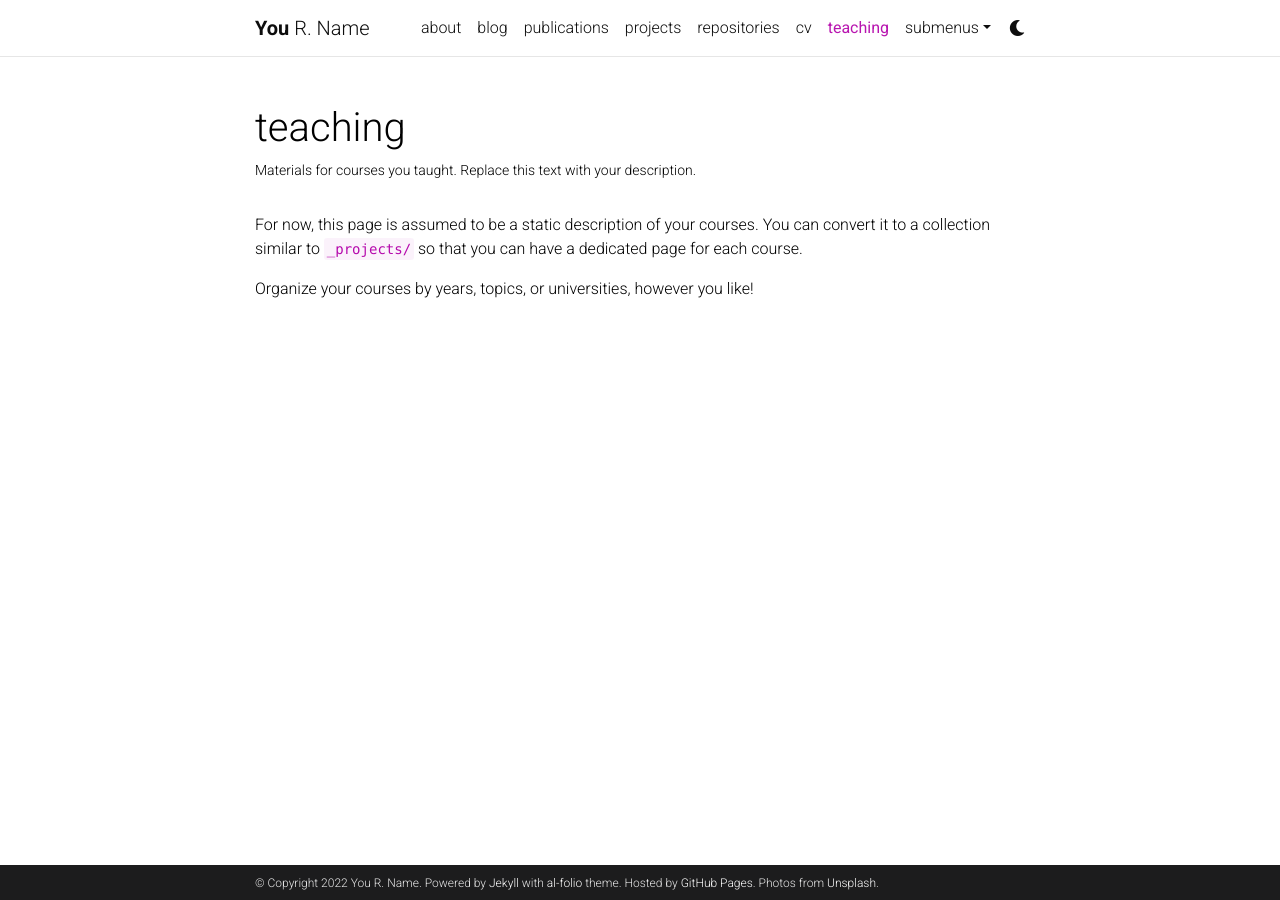
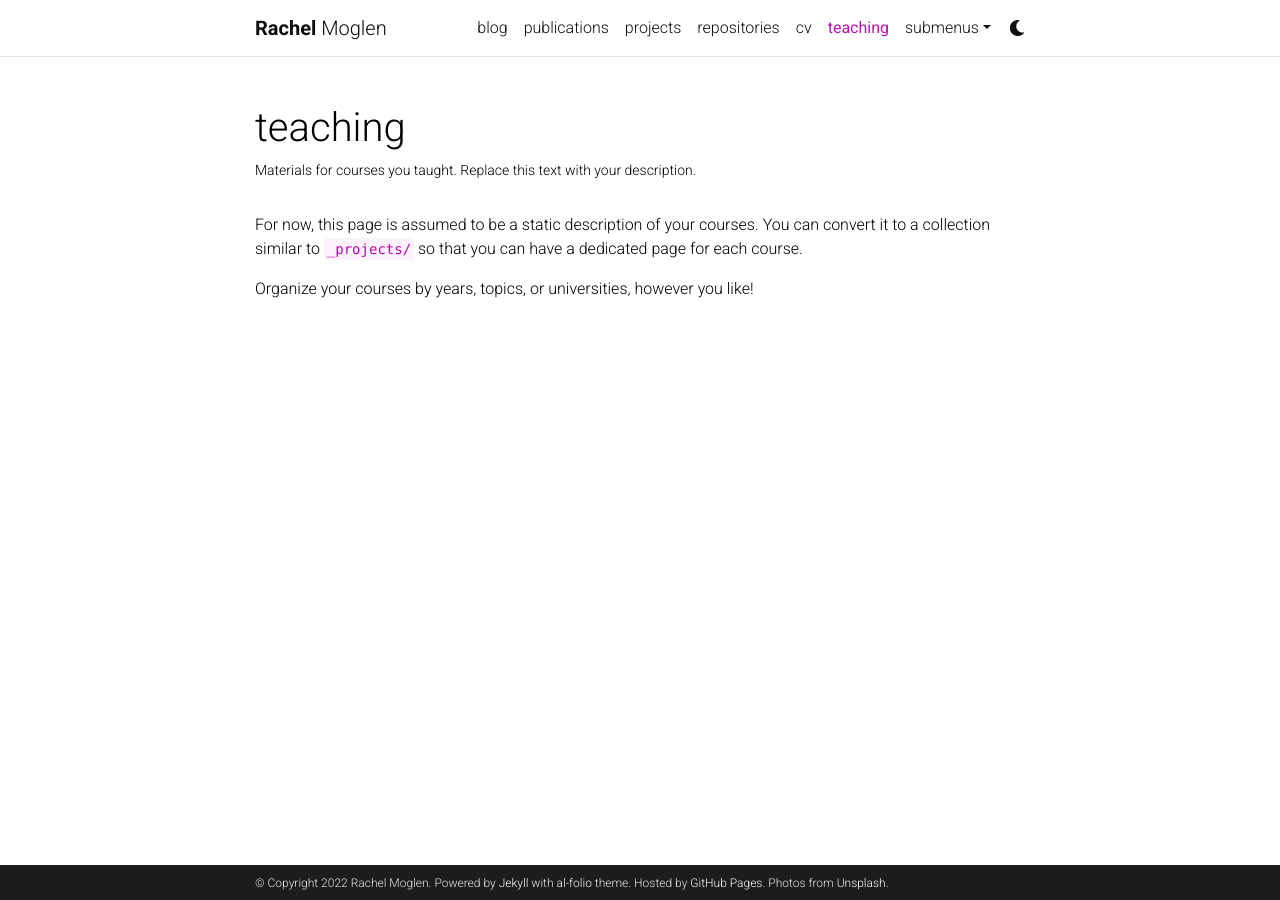
Before and after one commit to rmoglen/rmoglen.github.io, a Jekyll site: the page built from _pages/teaching.md, in a window 1280 px wide. Built offline with Jekyll 4.4.1, drawn with Linux system fonts in a browser that asks for light colours; comment, search, counter and statistics services are not loaded; a style sheet for code colours, icons or effects is not loaded.

Commit message:
updating about section

```diff
--- a/_config.yml
+++ b/_config.yml
@@ -3,17 +3,17 @@
 # -----------------------------------------------------------------------------
 
 title: blank # the website title (if blank, full name will be used instead)
-first_name: You
-middle_name: R.
-last_name: Name
-email: you@example.com
+first_name: Rachel
+middle_name:
+last_name: Moglen
+email: rmoglen@utexas.edu
 description: > # the ">" symbol means to ignore newlines until "footer_text:"
   A simple, whitespace theme for academics. Based on [*folio](https://github.com/bogoli/-folio) design.
 footer_text: >
   Powered by <a href="https://jekyllrb.com/" target="_blank">Jekyll</a> with <a href="https://github.com/alshedivat/al-folio">al-folio</a> theme.
   Hosted by <a href="https://pages.github.com/" target="_blank">GitHub Pages</a>.
   Photos from <a href="https://unsplash.com" target="_blank">Unsplash</a>.
-keywords: jekyll, jekyll-theme, academic-website, portfolio-website  # add your own keywords or leave empty
+keywords: disaster-resilience, optimization, academic-website, portfolio-website  # add your own keywords or leave empty
 
 lang: en # the language of your site (for example: en, fr, cn, ru, etc.)
 icon: ⚛️  # the emoji used as the favicon (alternatively, provide image name in /assets/img/)
@@ -230,8 +230,8 @@ display_tags: ['formatting', 'images', 'links', 'math', 'code'] # this tags will
 
 scholar:
 
-  last_name: [Einstein]
-  first_name: [Albert, A.]
+  last_name: [Moglen]
+  first_name: [Rachel, L.]
 
   style: apa
   locale: en
```
Also changed, not shown: _pages/about.md (+7 -7 lines), 1 other file.
